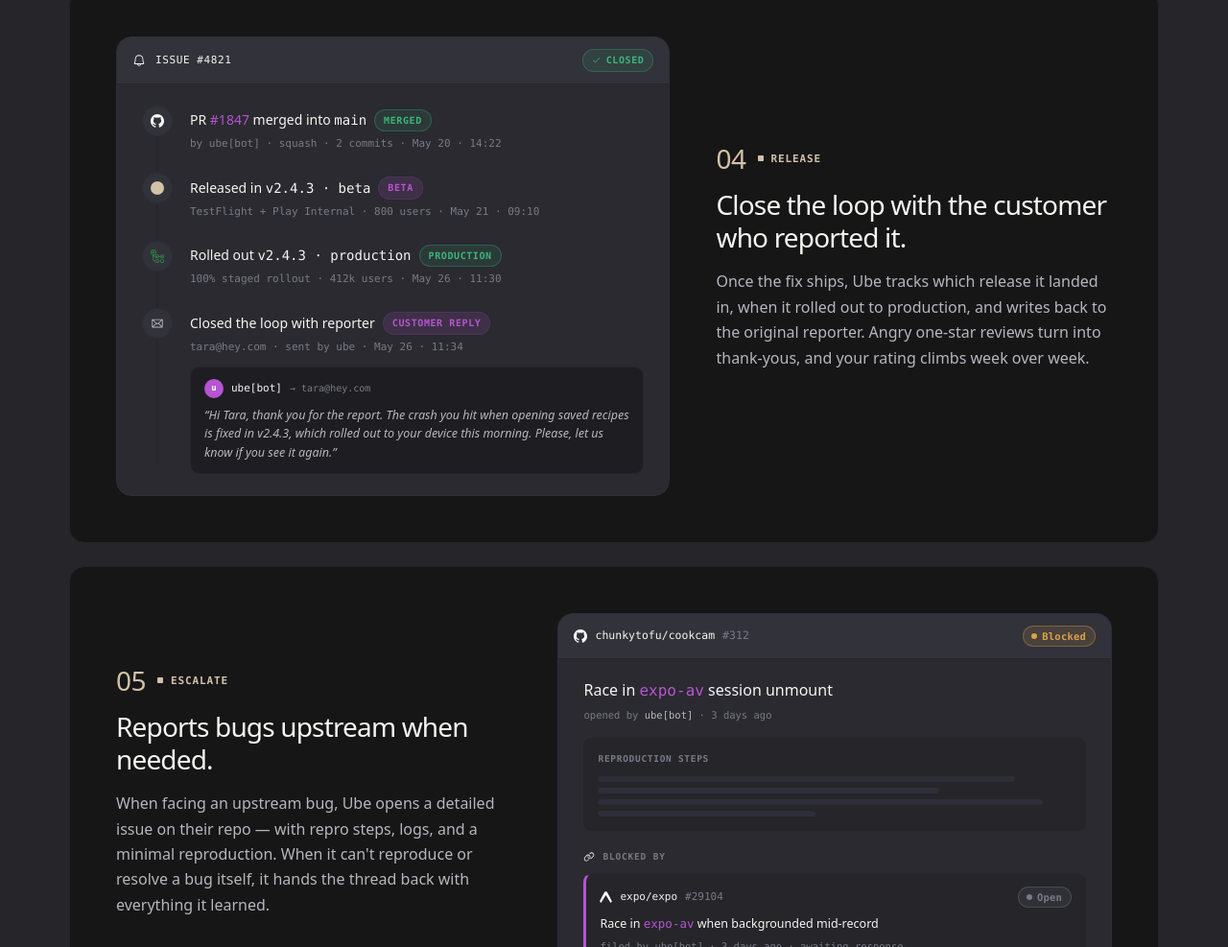
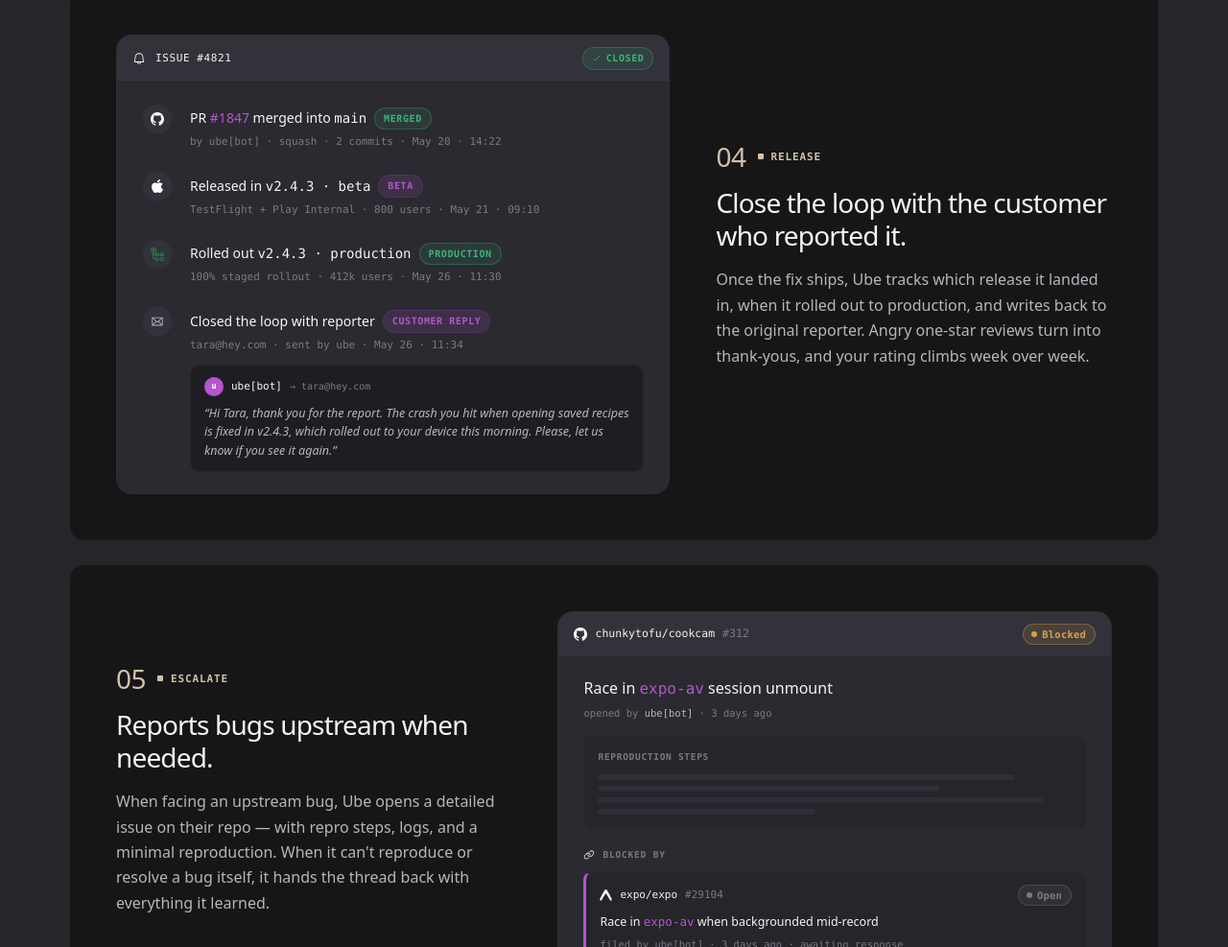
Before and after one commit to orkun1675/ube, an Astro site: page /maintainer in a window 1280 px wide. Shown: the part 3668-4655 px from the top of the page at 96% size. Built offline with nearby package versions, Linux system fonts and the light colour scheme; Astro itself is replaced by a stand-in of ours.

Commit message:
UI fixes

```diff
--- a/src/components/maintainer/mockups/ReportSuccessMockup.tsx
+++ b/src/components/maintainer/mockups/ReportSuccessMockup.tsx
@@ -19,16 +19,7 @@
       pill: <span className="pill pill-success">MERGED</span>,
     },
     {
-      icon: (
-        <span
-          style={{
-            width: 14,
-            height: 14,
-            borderRadius: "50%",
-            background: "var(--accent-2)",
-          }}
-        />
-      ),
+      icon: <Logo name="apple" size={14} />,
       title: (
         <>
           Released in <span className="mono">v2.4.3 · beta</span>
--- a/src/components/maintainer/sections/Hero.astro
+++ b/src/components/maintainer/sections/Hero.astro
@@ -80,7 +80,7 @@
             <Logo name="apple" size={14} /> iOS
           </span>
           <span class="hero-builtfor__chip">
-            <Logo name="android" size={18} /> Android
+            <Logo name="android" size={16} /> Android
           </span>
         </div>
       </div>
```
